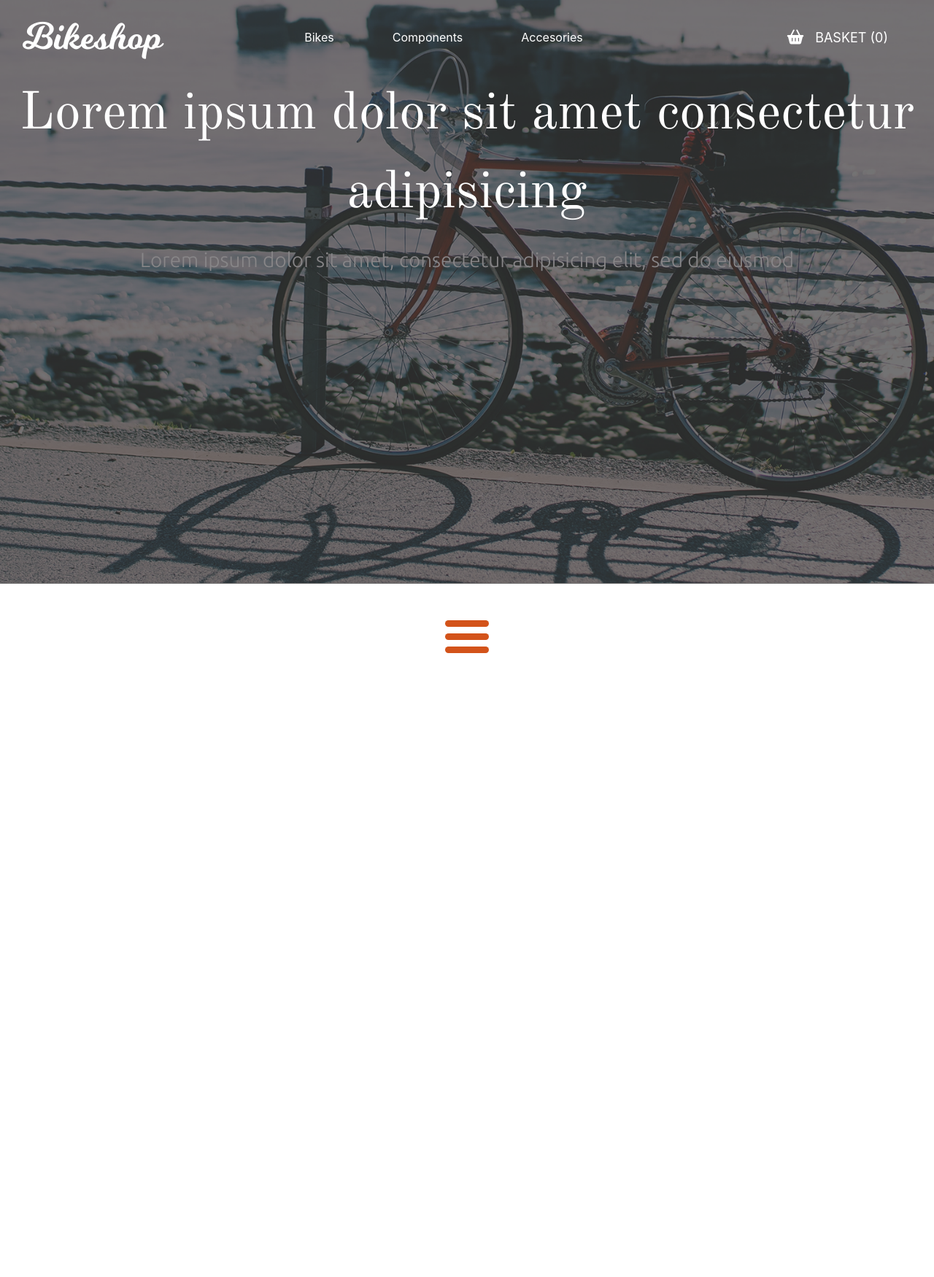
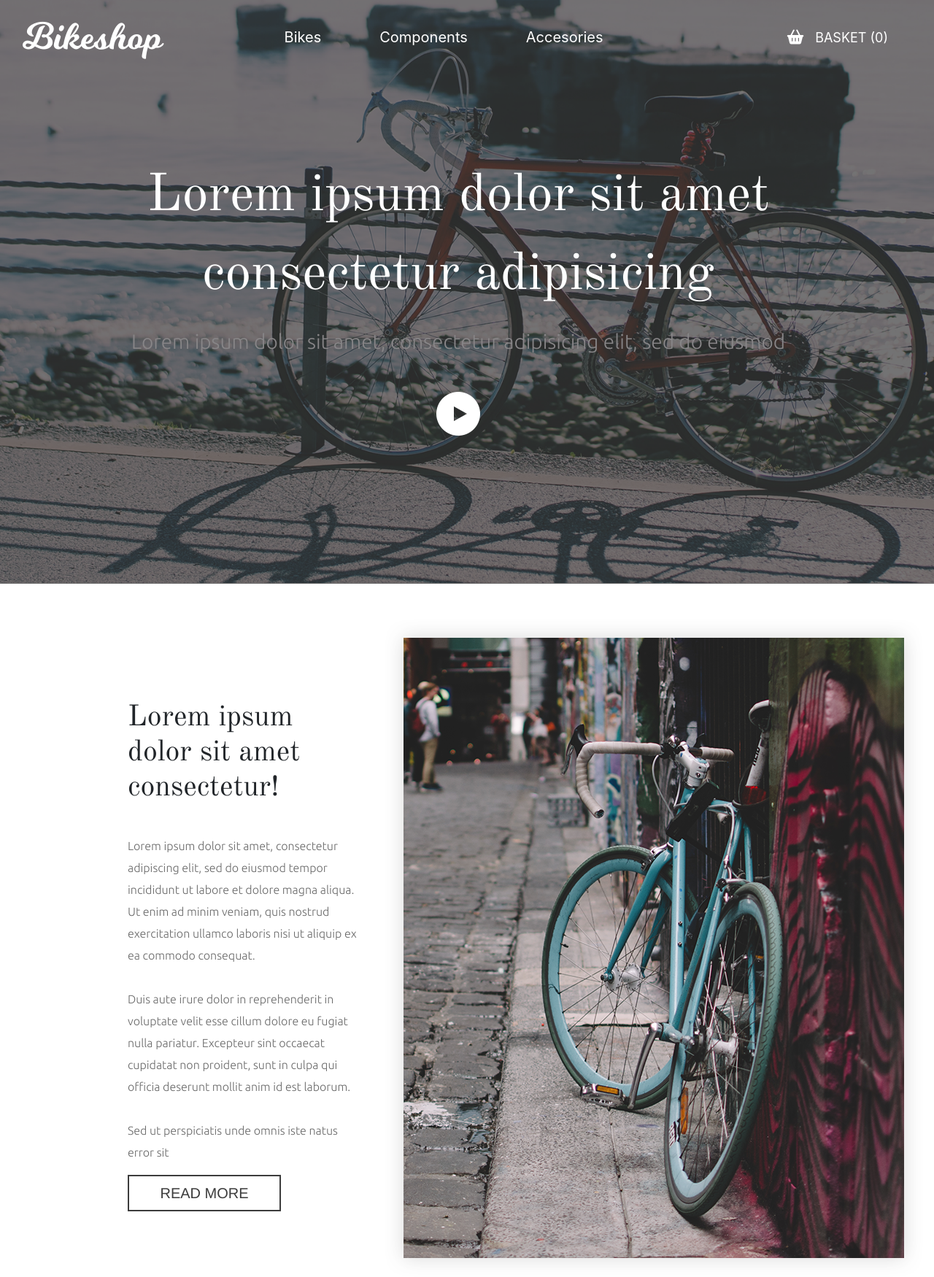
Before and after one commit to Frosaty/Bikeshop, a PHP site: page / in a window 1280 px wide. Shown: the whole page at 73% size. Before the commit the page ends 895 px from the top, so only its background shows below. Run offline with PHP 8.4, Linux system fonts and the light colour scheme; some libraries are stand-ins or nearby versions.

Commit message:
Our-Story
making Button Read More :+1:

```diff
--- a/index.html
+++ b/index.html
@@ -41,26 +41,49 @@
                 </ul>
             </nav>
             <div class="home">
-                <div class="main-title">
+                <div class="main-title text-center">
                     <p>Lorem ipsum dolor sit amet consectetur adipisicing</p>
                 </div>
                 <div class="title">
                     <p>Lorem ipsum dolor sit amet, consectetur adipisicing elit, sed do eiusmod</p>
                 </div>
+                <div class="play-button">
+                    <img src="images/header/play-button.png" alt="Play Sound">
+                    <!-- <input onclick="playMusic()"> -->
+                </div>
             </div>
         </div>
+    </header>
 
-    </header>
-    <div class="home">
-
-
+    <div class="our-story">
+        <div class="container">
+            <div class="row pt-5">
+                <div class="col">
+                    <div class="our-story-title">
+                        <h1 class="story-heading">
+                            Lorem ipsum dolor sit amet consectetur!
+                        </h1>
+                        <p class="story-title">
+                            Lorem ipsum dolor sit amet, consectetur adipiscing elit, sed do eiusmod tempor incididunt ut labore et dolore magna aliqua. Ut enim ad minim veniam, quis nostrud exercitation ullamco laboris nisi ut aliquip ex ea commodo consequat.<br><br>                            Duis aute irure dolor in reprehenderit in voluptate velit esse cillum dolore eu fugiat nulla pariatur. Excepteur sint occaecat cupidatat non proident, sunt in culpa qui officia deserunt mollit anim id est laborum.<br><br>Sed
+                            ut perspiciatis unde omnis iste natus error sit
+                        </p>
+                        <div class="round">
+                            <a class="button" href="#">read More</a>
+                        </div>
+                    </div>
+                </div>
+                <div class="col">
+                    <img src="images/Ourstory/our-story.png" alt="bg-story">
+                </div>
+            </div>
+        </div>
     </div>
 
-    <div id="nav-icon1">
+    <!-- <div id="nav-icon1">
         <span></span>
         <span></span>
         <span></span>
-    </div>
+    </div> -->
 
     <script src="https://cdnjs.cloudflare.com/ajax/libs/jquery/2.1.3/jquery.min.js"></script>
     <script src="https://kit.fontawesome.com/8aa30f2773.js"></script>
--- a/style/main.css
+++ b/style/main.css
@@ -17,27 +17,27 @@ header {
 
 @font-face {
     font-family: Milkshake;
-    src: url('/fonts/Milkshake.ttf') format('truetype');
+    src: url("/fonts/Milkshake.ttf") format("truetype");
 }
 
 @font-face {
     font-family: Ubuntu-Regular;
-    src: url('/fonts/Ubuntu-Regular.ttf') format('truetype');
+    src: url("/fonts/Ubuntu-Regular.ttf") format("truetype");
 }
 
 @font-face {
     font-family: OldStandardTT-Regular;
-    src: url('/fonts/OldStandardTT-Regular.ttf') format('truetype');
+    src: url("/fonts/OldStandardTT-Regular.ttf") format("truetype");
 }
 
 @font-face {
     font-family: Ubuntu-Light;
-    src: url('/fonts/Ubuntu-Light.ttf') format('truetype');
+    src: url("/fonts/Ubuntu-Light.ttf") format("truetype");
 }
 
 a.navbar-brand {
     font-size: 51.31px;
-    font-family: 'Milkshake', sans-serif;
+    font-family: "Milkshake", sans-serif;
 }
 
 a.navbar-brand {
@@ -58,7 +58,7 @@ a.navbar-brand {
 .nav-bar ul li a {
     text-decoration: none;
     font-size: 18px;
-    font-family: 'Ubuntu-Regular', sans-serif;
+    font-family: "Ubuntu-Regular", sans-serif;
     color: rgb(255, 255, 255);
     display: flex;
     text-transform: uppercase;
@@ -83,7 +83,7 @@ li.nav-item.navbar-right {
 
 fas.fa-shopping-basket {
     color: #ffffff;
-    font-family: 'Ubuntu-Regular', sans-serif;
+    font-family: "Ubuntu-Regular", sans-serif;
 }
 
 i.fas.fa-shopping-basket {
@@ -102,10 +102,15 @@ i.fas.fa-shopping-basket {
     color: #888688;
 }
 
+.home {
+    width: 1226px;
+}
+
 .main-title p {
     font-family: OldStandardTT-Regular, sans-serif;
     font-size: 72px;
     color: #ffffff;
+    padding-top: 7rem;
     text-align: center;
 }
 
@@ -116,70 +121,72 @@ i.fas.fa-shopping-basket {
     text-align: center;
 }
 
-#nav-icon1 {
-    width: 60px;
-    height: 45px;
-    position: relative;
-    margin: 50px auto;
-    -webkit-transform: rotate(0deg);
-    -moz-transform: rotate(0deg);
-    -o-transform: rotate(0deg);
-    transform: rotate(0deg);
-    -webkit-transition: .5s ease-in-out;
-    -moz-transition: .5s ease-in-out;
-    -o-transition: .5s ease-in-out;
-    transition: .5s ease-in-out;
-    cursor: pointer;
+.play-button {
+    text-align: center;
+    padding-top: 2rem;
 }
 
-#nav-icon1 span {
-    display: block;
-    position: absolute;
-    height: 9px;
-    width: 100%;
-    background: #d3531a;
-    border-radius: 9px;
-    opacity: 1;
-    left: 0;
-    -webkit-transform: rotate(0deg);
-    -moz-transform: rotate(0deg);
-    -o-transform: rotate(0deg);
-    transform: rotate(0deg);
-    -webkit-transition: .25s ease-in-out;
-    -moz-transition: .25s ease-in-out;
-    -o-transition: .25s ease-in-out;
-    transition: .25s ease-in-out;
+.story-heading {
+    font-family: OldStandardTT-Regular, sans-serif;
+    padding-top: 7rem;
+    padding-bottom: 2rem;
 }
 
-#nav-icon1 span:nth-child(1) {
-    top: 0px;
+.story-title {
+    font-family: Ubuntu-Light, sans-serif;
+    color: #6a6a6a;
 }
 
-#nav-icon1 span:nth-child(2) {
-    top: 18px;
+.our-story-title {
+    padding-left: 160px;
+    line-height: 30px;
 }
 
-#nav-icon1 span:nth-child(3) {
-    top: 36px;
+a {
+    font-size: 20px;
 }
 
-#nav-icon1.open span:nth-child(1) {
-    top: 18px;
-    -webkit-transform: rotate(135deg);
-    -moz-transform: rotate(135deg);
-    -o-transform: rotate(135deg);
-    transform: rotate(135deg);
+.round a {
+    color: aqua;
 }
 
-#nav-icon1.open span:nth-child(2) {
-    opacity: 0;
-    left: -60px;
+.round .button {
+    display: inline-block;
+    width: 210px;
+    height: 50px;
+    line-height: 46px;
+    position: relative;
+    overflow: hidden;
+    color: #3c3c3c;
+    border: 2px solid #3c3c3c;
+    transition: color .5s;
+    text-decoration: none;
+    text-transform: uppercase;
+    text-align: center;
+    font-family: Helvetica;
 }
 
-#nav-icon1.open span:nth-child(3) {
-    top: 18px;
-    -webkit-transform: rotate(-135deg);
-    -moz-transform: rotate(-135deg);
-    -o-transform: rotate(-135deg);
-    transform: rotate(-135deg);
+.round .button:before {
+    content: "";
+    position: absolute;
+    z-index: -1;
+    background: #3c3c3c;
+    height: 150px;
+    width: 200px;
+    border-radius: 50%;
 }
+
+.round .button:hover {
+    color: #fff;
+}
+
+.round .button:nth-child(1):before {
+    top: 100%;
+    left: 100%;
+    transition: all .7s;
+}
+
+.round .button:nth-child(1):hover:before {
+    top: -30px;
+    left: -30px;
+}
```
Also changed, not shown: images/Ourstory/bike-our-story.png (added), images/Ourstory/our-story.png (added), images/header/play-button.png (added), 1 other file.
